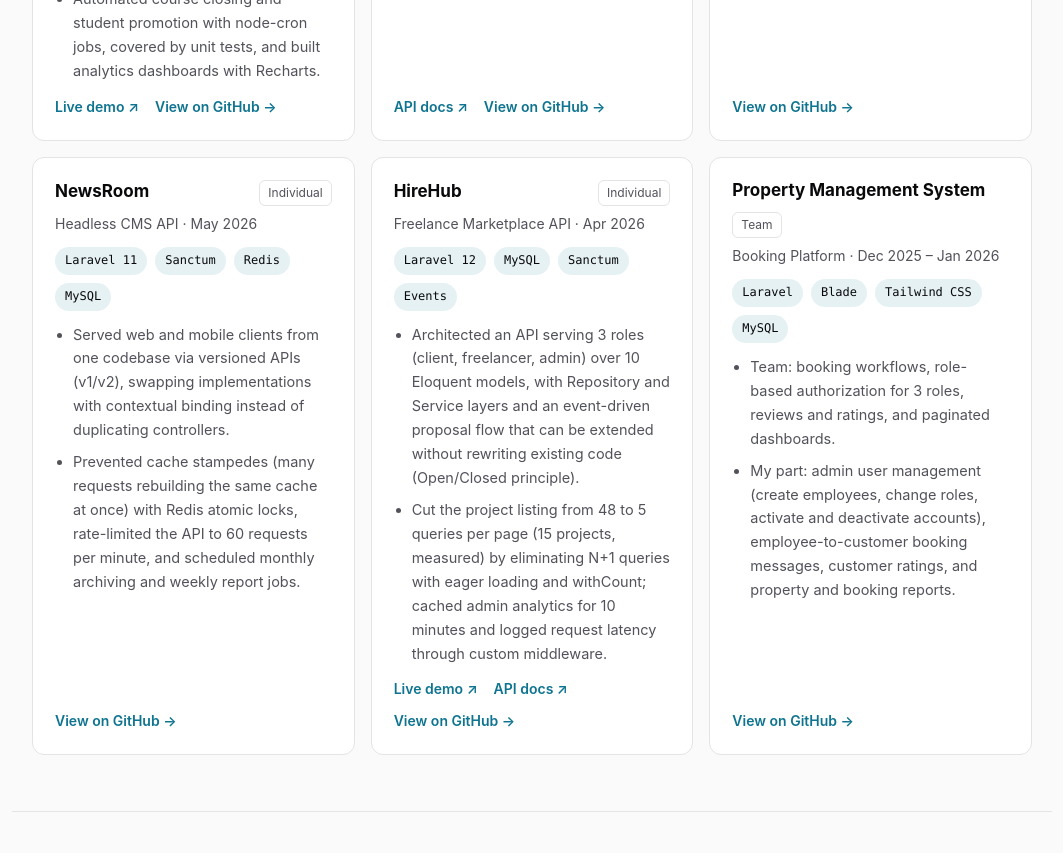
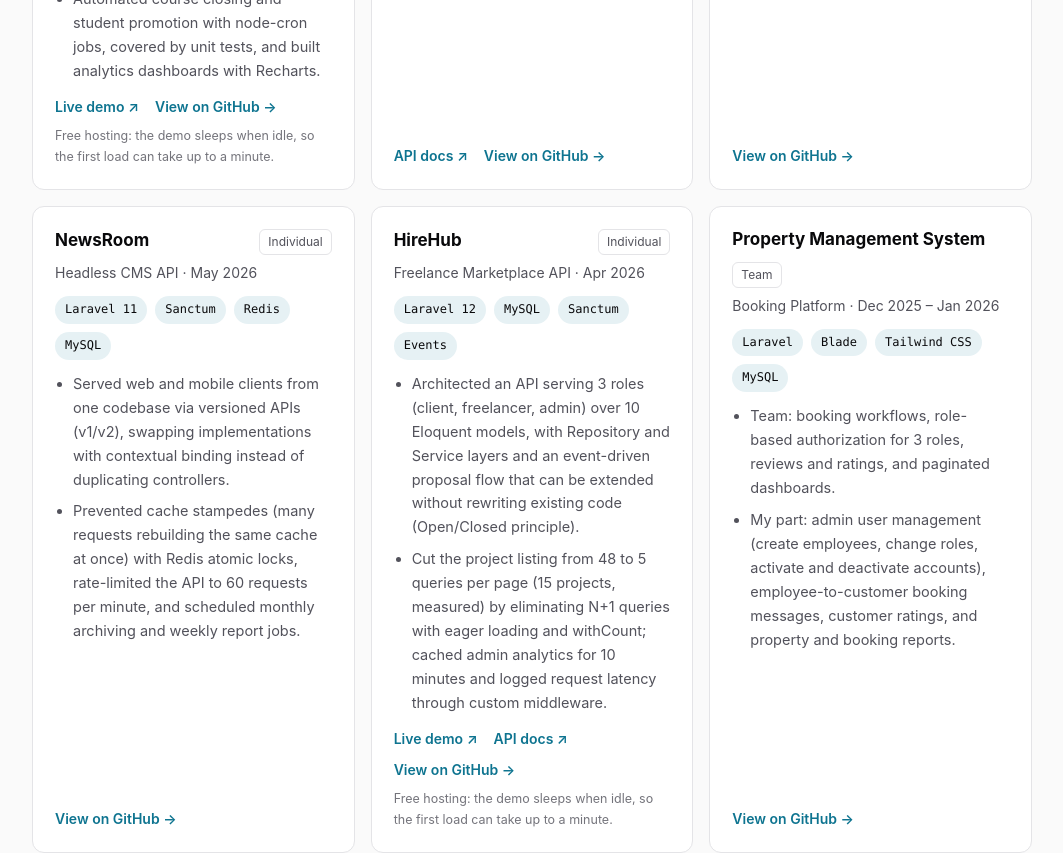
Before and after one commit to hasan123dayoub-del/portfolio, a React (Vite) app: page / in a window 1280 px wide. Shown: the part 3060-3913 px from the top of the page, without its empty margins (108-1171 px from the left). Built offline with nearby package versions, Linux system fonts and the light colour scheme.

Commit message:
Note the free-hosting cold start under the live demos

```diff
--- a/src/App.css
+++ b/src/App.css
@@ -665,6 +665,12 @@
   gap: 8px 16px;
 }
 
+.live-note {
+  margin: -4px 0 0;
+  font-size: 12.5px;
+  opacity: 0.8;
+}
+
 .project-shot {
   width: 100%;
   height: auto;
--- a/src/App.tsx
+++ b/src/App.tsx
@@ -311,6 +311,7 @@
                     View on GitHub →
                   </a>
                 </div>
+                {p.liveNote && <p className="live-note">{p.liveNote}</p>}
               </article>
             ))}
           </div>
--- a/src/data.ts
+++ b/src/data.ts
@@ -71,6 +71,8 @@
   },
 ]
 
+const renderNote = 'Free hosting: the demo sleeps when idle, so the first load can take up to a minute.';
+
 // Add new projects at the TOP of the list (newest first). The LinkedIn helper prints the first one.
 export interface Project {
   name: string;
@@ -81,6 +83,8 @@
   points: string[];
   repo: string;
   live?: string;
+  // Shown under the links, e.g. for free hosting that sleeps when idle.
+  liveNote?: string;
   docs?: string;
   // Screenshot under public/, e.g. 'projects/name.jpg' (1280x800).
   image?: string;
@@ -100,6 +104,7 @@
     repo: 'https://github.com/hasan123dayoub-del/Institute-Management-System',
     image: 'projects/institute-admin.jpg',
     live: 'https://institute-dashboard-gnsa.onrender.com',
+    liveNote: renderNote,
   },
   {
     name: 'Alumni Network',
@@ -149,6 +154,7 @@
     ],
     repo: 'https://github.com/hasan123dayoub-del/HireHub',
     live: 'https://hirehub-api-dy61.onrender.com/api/projects',
+    liveNote: renderNote,
     docs: 'https://github.com/hasan123dayoub-del/HireHub/blob/main/docs/HireHub.postman_collection.json',
   },
   {
```
